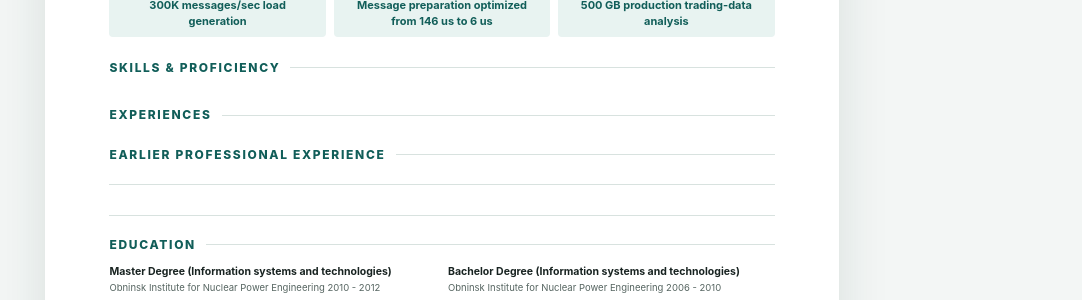
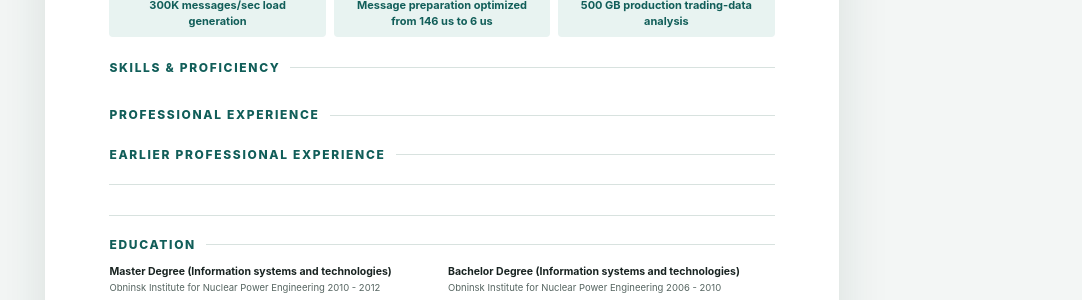
Before and after one commit to tiroq/cv, a Jekyll site: the page built from index.html, in a window 1280 px wide. Shown: the part 390-690 px from the top of the page, without its empty margins (198-1280 px from the left). Built offline with Jekyll 4.4.1, drawn with Linux system fonts in a browser that asks for light colours.

Commit message:
Update experiences section title for consistency and clarity

```diff
--- a/_data/data.yml
+++ b/_data/data.yml
@@ -34,7 +34,7 @@ skills:
       items: PostgreSQL, MySQL, MSSQL, ClickHouse, InfluxDB, Grafana, NATS, ZeroMQ
 
 experiences:
-  title: Experiences
+  title: Professional Experience
   info:
   - role: Software Development Engineer in Test / NFT Testing
     time: May 2024 - Present
```
